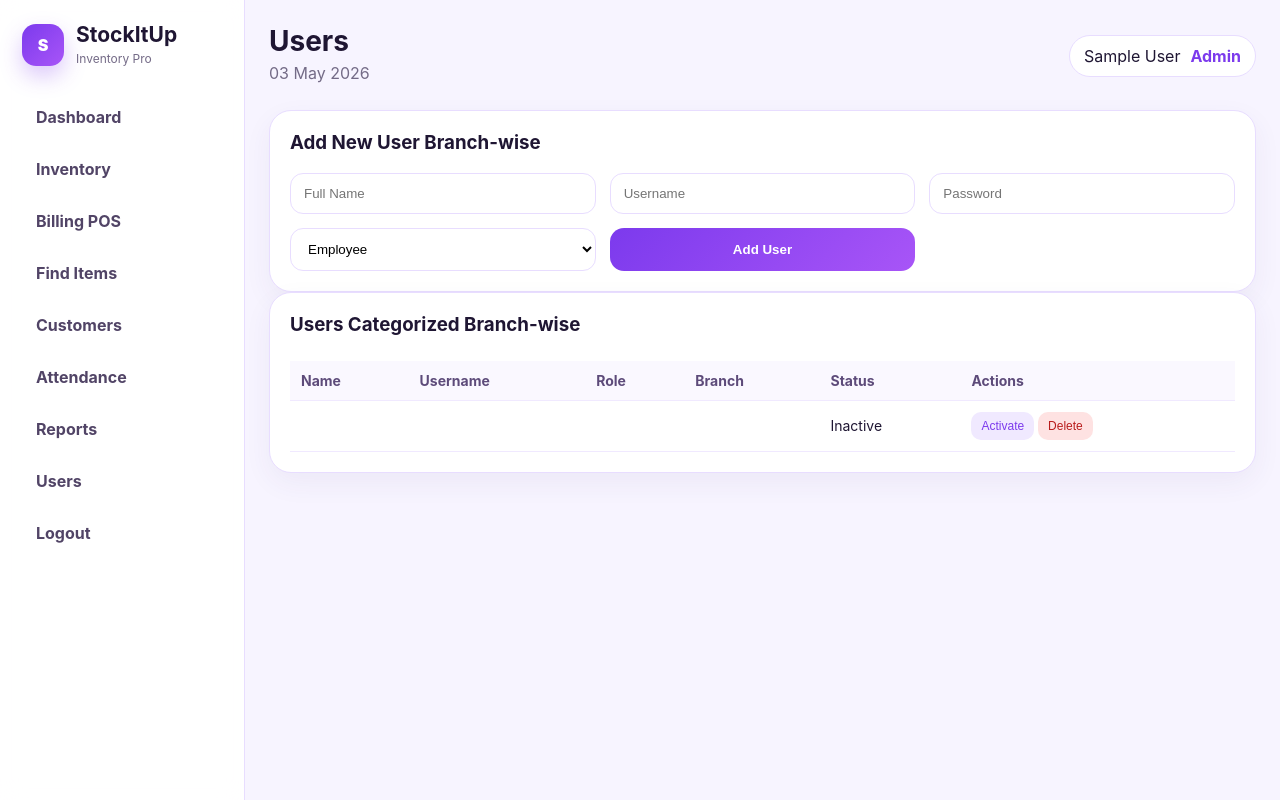
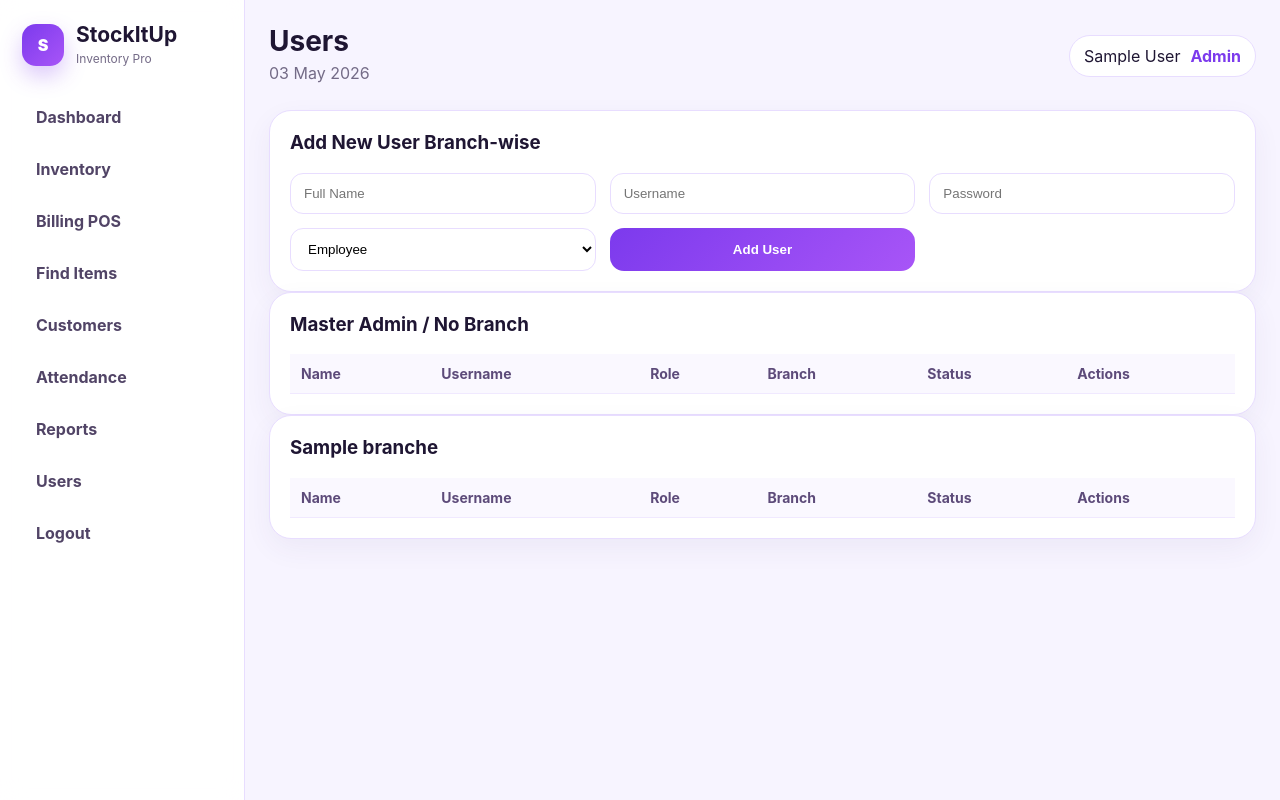
Before and after one commit to Khushal030405/StockItUp, a Flask app: template templates/users.html in a window 1280 px wide. Run offline with Flask 3, Linux system fonts and the light colour scheme; the visitor is signed in with stand-in values (Sample User, id 1); the template is opened without the code that fills it: most values are stand-ins (such as "Sample title", 1, 10 or a date in 2020); lists and menus that the app fills with data are empty; parts of the project's set-up code (start-up, migrations or seed data) failed here and were passed over; some libraries are stand-ins or nearby versions.

Commit message:
Fix users page branch grouping

```diff
--- a/templates/users.html
+++ b/templates/users.html
@@ -17,8 +17,10 @@
         <select name="role" required>
             {% if current_role == "master" %}
                 <option value="admin">Admin</option>
+                <option value="employee">Employee</option>
+            {% else %}
+                <option value="employee">Employee</option>
             {% endif %}
-            <option value="employee">Employee</option>
         </select>
 
         {% if current_role == "master" %}
@@ -37,10 +39,7 @@
 </div>
 
 <div class="panel">
-    <h3>Users Categorized Branch-wise</h3>
-
-    {% for branch_name, branch_users in users|groupby("branch") %}
-        <h3 style="margin-top:25px;">{{ branch_name }}</h3>
+    <h3>Master Admin / No Branch</h3>
 
     <table>
         <tr>
@@ -52,28 +51,64 @@
             <th>Actions</th>
         </tr>
 
-            {% for u in branch_users %}
+        {% for u in users %}
+            {% if not u.branch %}
+            <tr>
+                <td>{{ u.name }}</td>
+                <td>{{ u.username }}</td>
+                <td>{{ u.role }}</td>
+                <td>No Branch</td>
+                <td>{{ "Active" if u.active else "Inactive" }}</td>
+                <td>
+                    {% if u.username == "masteradmin" %}
+                        Protected
+                    {% else %}
+                        <form method="POST" action="/users/toggle/{{ u.id }}" style="display:inline;">
+                            <button class="mini" type="submit">
+                                {{ "Deactivate" if u.active else "Activate" }}
+                            </button>
+                        </form>
+
+                        <form method="POST" action="/users/delete/{{ u.id }}" style="display:inline;" onsubmit="return confirm('Delete this user?')">
+                            <button class="mini danger-btn" type="submit">Delete</button>
+                        </form>
+                    {% endif %}
+                </td>
+            </tr>
+            {% endif %}
+        {% endfor %}
+    </table>
+</div>
+
+{% for b in branches %}
+<div class="panel">
+    <h3>{{ b.name }}</h3>
+
+    <table>
+        <tr>
+            <th>Name</th>
+            <th>Username</th>
+            <th>Role</th>
+            <th>Branch</th>
+            <th>Status</th>
+            <th>Actions</th>
+        </tr>
+
+        {% set found = false %}
+
+        {% for u in users %}
+            {% if u.branch == b.name %}
             <tr>
                 <td>{{ u.name }}</td>
                 <td>{{ u.username }}</td>
                 <td>{{ u.role }}</td>
                 <td>{{ u.branch }}</td>
-                <td>
-                    {% if u.active %}
-                        Active
-                    {% else %}
-                        Inactive
-                    {% endif %}
-                </td>
+                <td>{{ "Active" if u.active else "Inactive" }}</td>
                 <td>
                     {% if u.username != "masteradmin" %}
                     <form method="POST" action="/users/toggle/{{ u.id }}" style="display:inline;">
                         <button class="mini" type="submit">
-                                {% if u.active %}
-                                    Deactivate
-                                {% else %}
-                                    Activate
-                                {% endif %}
+                            {{ "Deactivate" if u.active else "Activate" }}
                         </button>
                     </form>
 
@@ -85,11 +120,10 @@
                     {% endif %}
                 </td>
             </tr>
+            {% endif %}
         {% endfor %}
     </table>
-    {% else %}
-        <p>No users found.</p>
+</div>
 {% endfor %}
-</div>
 
 {% endblock %}
```
Lines whose indentation alone changed are shown as unchanged.
